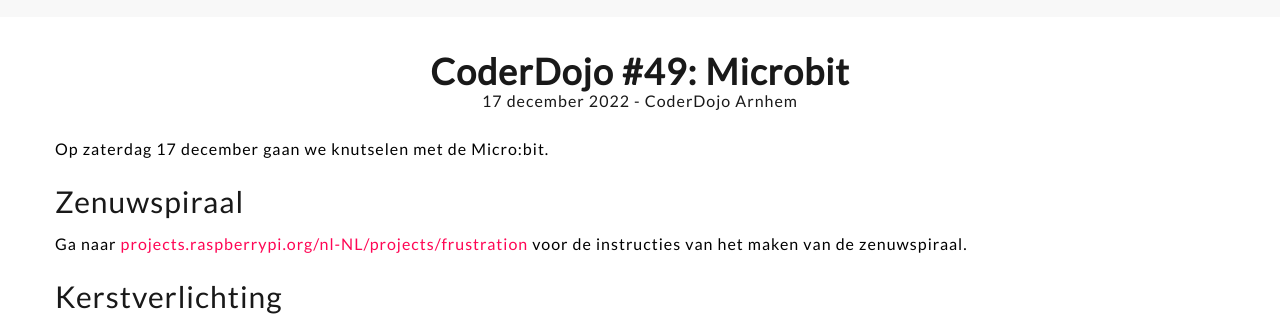
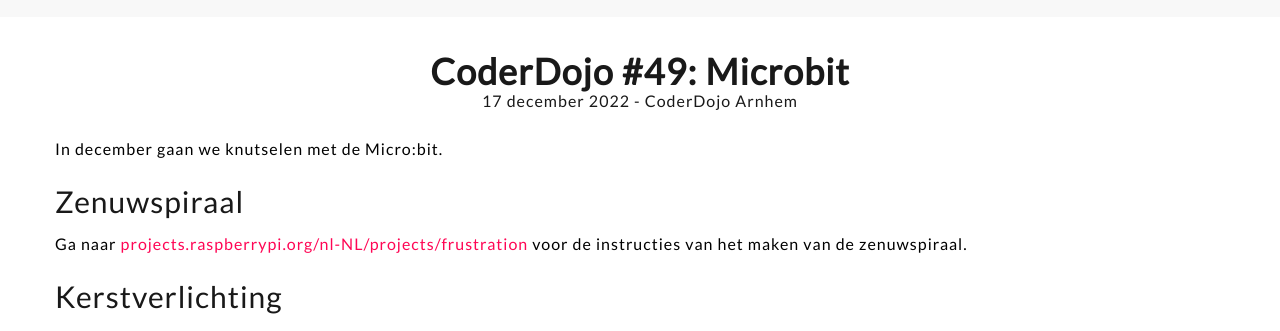
Before and after one commit to coderdojo-arnhem/coderdojo-arnhem.github.io, a Jekyll site: the page built from _posts/2022-12-17-microbit.md, in a window 1280 px wide. Shown: the part 363-694 px from the top of the page. Built offline with Jekyll 4.4.1, drawn with Linux system fonts in a browser that asks for light colours; nearby versions of some CDN libraries.

Commit message:
Blog 2022-12-17-microbit.md removed date

```diff
--- a/_posts/2022-12-17-microbit.md
+++ b/_posts/2022-12-17-microbit.md
@@ -6,7 +6,7 @@ tags: [materiaal, microbit]
 thumbnail: /static/img/microbit-kerstverlichting.jpg
 ---
 
-Op zaterdag 17 december gaan we knutselen met de Micro:bit.
+In december gaan we knutselen met de Micro:bit.
 
 ## Zenuwspiraal
 
```
